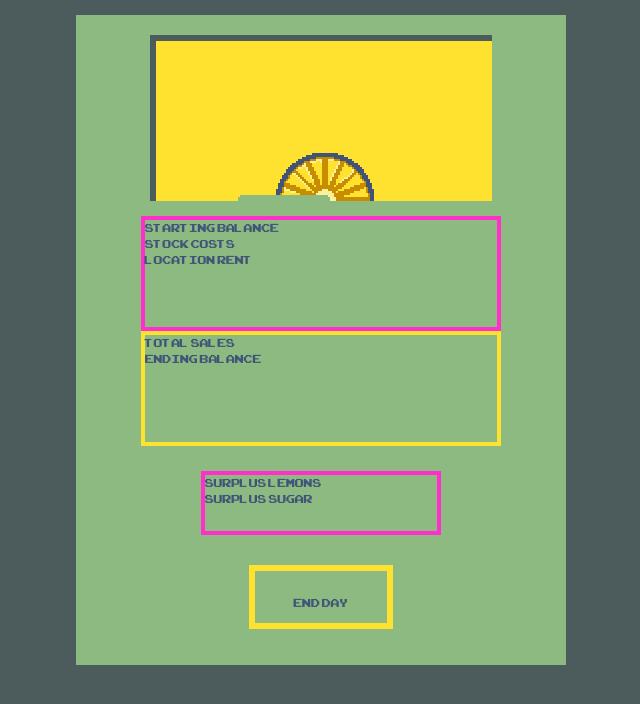
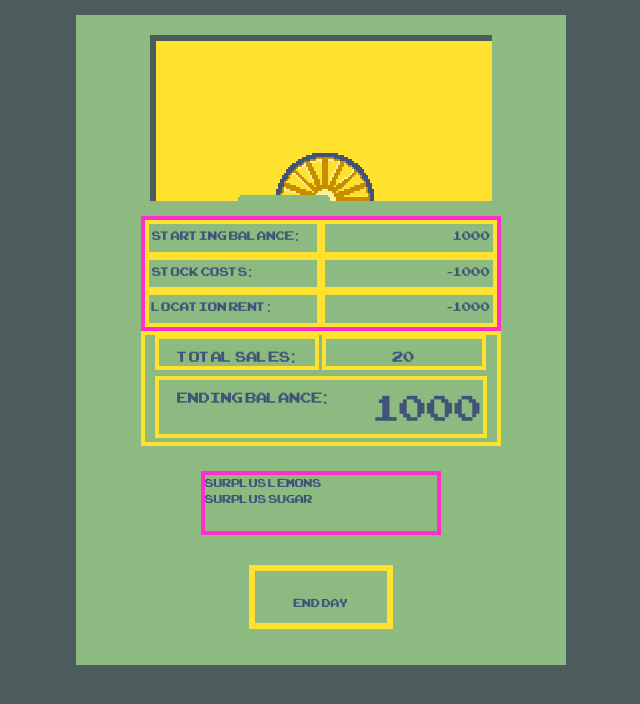
Before and after one commit to martyjg/lemonade-stand, a PHP site: page /home.html in a window 1280 px wide. Shown: the top 704 px of the page, without its empty margins (319-959 px from the left). Run offline with PHP 8.4, Linux system fonts and the light colour scheme; some libraries are stand-ins or nearby versions.

Commit message:
Styled the sales outcome page and have the layout almost complete. The numbers dealing with balance and costs are in position

```diff
--- a/css/style.css
+++ b/css/style.css
@@ -50,12 +50,52 @@ body {
   border: 4px solid #FF2ECC;
 }
 
+.day-start-numbers > * {
+  float: left;
+  font-size: 17px;
+  padding: 3px;
+  box-sizing: border-box;
+  display: inline-block;
+  width: 50%;
+  height: 33.33%;
+  border: 4px solid #FFE130;
+}
+
+.starting-num, .stock-num, .rent-num {
+  text-align: right;
+}
+
 .day-end-numbers {
   box-sizing: border-box;
   width: 75%;
   height: 18%;
   margin: 0 auto 5px auto;
   border: 4px solid #FFE130;
+  font-size: 20px;
+  line-height: 37px;
+  padding: 0 10px;
+  position: relative;
+}
+
+.total-sales, .sales-num {
+  display: inline-block;
+  width: 47%;
+  height: 25%;
+  border: 4px solid #FFE130;
+  text-align: center;
+}
+
+.ending-balance {
+  height: 50%;
+  border: 4px solid #FFE130;
+  padding: 0 18px;
+}
+
+.balance-num {
+  font-size: 50px;
+  position: absolute;
+  bottom: 15px;
+  right: 15px;
 }
 
 .surplus-ingredients {
--- a/home.html
+++ b/home.html
@@ -76,14 +76,19 @@
       <div class="day-animation"></div>
 
       <div class="day-start-numbers">
-        <div class="starting-balance">STARTING BALANCE</div>
-        <div class="stock-costs">STOCK COSTS</div>
-        <div class="rent">LOCATION RENT</div>
+        <div class="starting-balance">STARTING BALANCE:</div>
+        <div class="starting-num">1000</div>
+        <div class="stock-costs">STOCK COSTS:</div>
+        <div class="stock-num">-1000</div>
+        <div class="rent">LOCATION RENT: </div>
+        <div class="rent-num">-1000</div>
       </div>
 
       <div class="day-end-numbers">
-        <div class="total-sales">TOTAL SALES</div>
-        <div class="ending-balance">ENDING BALANCE</div>
+        <div class="total-sales">TOTAL SALES: </div>
+        <div class="sales-num">20</div>
+        <div class="ending-balance">ENDING BALANCE: </div>
+        <div class="balance-num">1000</div>
       </div>
 
       <div class="surplus-ingredients">
```
